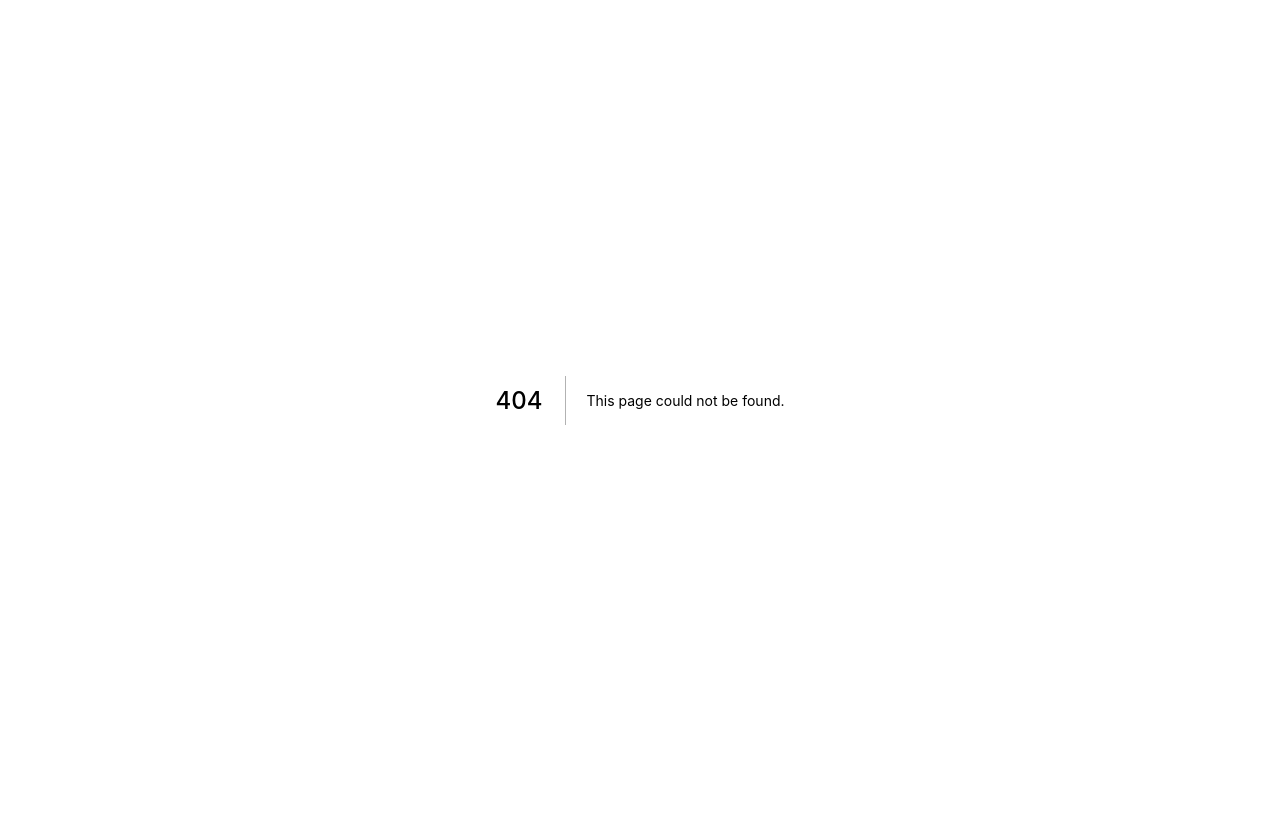
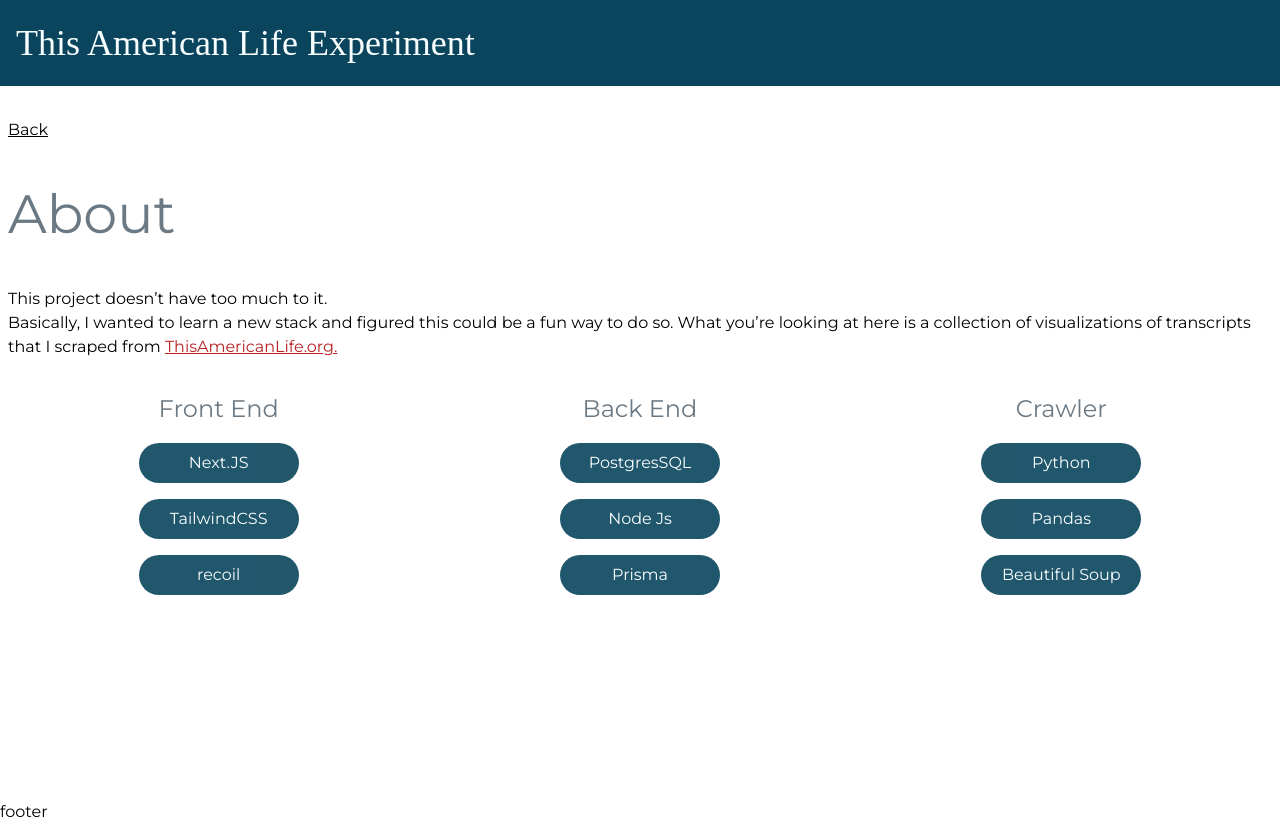
Before and after one commit to bencooper96/TAL-DataVis, a Next.js app: page /about in a window 1280 px wide. Before the commit this address had no page. Before the commit the page ends 800 px from the top, so only its background shows below. Built offline with nearby package versions, Linux system fonts and the light colour scheme.

Commit message:
added about page and fixed some bugs

```diff
--- a/components/Header.tsx
+++ /dev/null
@@ -1,17 +0,0 @@
-export const Header = () => {
-	return (
-		<div className="w-full bg-primary py-4 px-2 md:px-4 ">
-			<div className="mx-auto md:flex justify-between align-items-end">
-				<h1 className="text-xl font-serif text-white ">
-					This American Life Experiment
-				</h1>
-				<a
-					href="#"
-					className="text-sm underline font-sans text-white self-center"
-				>
-					What am I looking at?
-				</a>
-			</div>
-		</div>
-	);
-};
--- a/components/inputs/button.tsx
+++ b/components/inputs/button.tsx
@@ -2,17 +2,22 @@ interface ButtonProps {
 	onClick?: () => void;
 	color?: string;
 	children: React.ReactNode;
+	disabled?: boolean;
 }
 
 export const Button = ({
 	onClick,
 	color = "primary",
 	children,
+	disabled = false,
 }: ButtonProps) => {
 	return (
 		<button
 			onClick={onClick}
-			className={`bg-${color} px-4 py-2 rounded-md text-white font-medium w-min`}
+			disabled={disabled}
+			className={`bg-${color} ${
+				disabled ? "opacity-50" : ""
+			} px-4 py-2 rounded-md text-white font-medium`}
 		>
 			{children}
 		</button>
--- /dev/null
+++ b/components/page/Footer.tsx
@@ -0,0 +1,3 @@
+export const Footer = () => {
+	return <footer>footer</footer>;
+};
--- /dev/null
+++ b/components/page/Header.tsx
@@ -0,0 +1,24 @@
+import Link from "next/link";
+import { useRouter } from "next/router";
+
+export const Header = () => {
+	const router = useRouter();
+	return (
+		<div className="w-full bg-primary py-4 px-2 md:px-4 ">
+			<div className="mx-auto md:flex justify-between align-items-end">
+				<h1 className="text-xl font-serif text-white ">
+					This American Life Experiment
+				</h1>
+				{router.pathname == "/" ? (
+					<Link href="/about">
+						<a className="text-sm underline font-sans text-white self-center">
+							What am I looking at?
+						</a>
+					</Link>
+				) : (
+					<></>
+				)}
+			</div>
+		</div>
+	);
+};
--- /dev/null
+++ b/components/page/Main.tsx
@@ -0,0 +1,5 @@
+import React from "react";
+
+export const Main = ({ children }: { children: React.ReactNode }) => {
+	return <main className="min-h-screen">{children}</main>;
+};
--- /dev/null
+++ b/components/page/index.ts
@@ -0,0 +1,3 @@
+export { Footer } from "./Footer";
+export { Header } from "./Header";
+export { Main } from "./Main";
--- a/components/visualizations/RandomSentence.tsx
+++ b/components/visualizations/RandomSentence.tsx
@@ -1,16 +1,26 @@
 import { useEffect, useState } from "react";
 import { Button } from "../inputs";
-import { useRecoilState, useRecoilValue } from "recoil";
+import { useRecoilState } from "recoil";
 import { randomSentence as randomSentenceAtom } from "../../recoil/atoms";
+import { withRouter } from "next/router";
 
-export const RandomSentence = () => {
+const RandomSentence = ({ router }) => {
 	const [randomSentence, setRandomSentence] =
 		useRecoilState(randomSentenceAtom);
+	const [isLoading, setLoading] = useState<boolean>(false);
+
 	const getRandomSentence = async () => {
-		const url = `http://localhost:3000/api/randomSentence`;
-		const resp = await fetch(url);
-		const body = await resp.json();
-		setRandomSentence(body.text);
+		setLoading(true);
+		const url = `${process.env.ORIGIN}/api/randomSentence`;
+		try {
+			const resp = await fetch(url);
+			const body = await resp.json();
+			setRandomSentence(body.text);
+			setLoading(false);
+		} catch (err) {
+			setRandomSentence("Something went wrong. Please shuffle again");
+			setLoading(false);
+		}
 	};
 
 	useEffect(() => {
@@ -22,9 +32,13 @@ export const RandomSentence = () => {
 	}
 
 	return (
-		<div className="grid justify-items-end">
+		<div className="grid justify-items-end gap-4">
 			<span className="w-full font-serif text-lg">{randomSentence}</span>
-			<Button onClick={getNewSentence}>Shuffle</Button>
+			<Button onClick={getNewSentence} disabled={isLoading}>
+				Shuffle
+			</Button>
 		</div>
 	);
 };
+
+export default withRouter(RandomSentence);
--- /dev/null
+++ b/pages/about.tsx
@@ -0,0 +1,88 @@
+import type { NextPage } from "next";
+import Head from "next/head";
+import Link from "next/link";
+import { Header, Footer, Main } from "../components/page";
+
+const Home: NextPage = () => {
+	return (
+		<>
+			<Head>
+				<title>This American Life</title>
+				<meta name="description" content="About this experiment" />
+				<link rel="icon" href="/favicon.ico" />
+			</Head>
+
+			<Main>
+				<Header />
+				<div className="container px-2 mx-auto py-8 flex flex-col gap-8">
+					<Link href="/">
+						<a className="underline">Back</a>
+					</Link>
+					<h1 className="text-2xl text-gray">About</h1>
+
+					<p>
+						This project doesn’t have too much to it.
+						<br /> Basically, I wanted to learn a new stack and figured this
+						could be a fun way to do so. What you’re looking at here is a
+						collection of visualizations of transcripts that I scraped from{" "}
+						<a
+							href="https://www.thisamericanlife.org/"
+							target="_blank"
+							rel="noopener noreferrer"
+							className="underline text-secondary"
+						>
+							ThisAmericanLife.org.
+						</a>
+					</p>
+					<div className="grid grid-cols-1 sm:grid-cols-3 text-center">
+						<div className="w-full">
+							<h3 className="text-lg text-gray">Front End</h3>
+							<TechnologyTile name="Next.JS" link="https://nextjs.org/" />
+							<TechnologyTile
+								name="TailwindCSS"
+								link="https://tailwindcss.com/"
+							/>
+							<TechnologyTile name="recoil" link="https://recoiljs.org/" />
+						</div>
+						<div className="w-full">
+							<h3 className="text-lg text-gray">Back End</h3>
+							<TechnologyTile
+								name="PostgresSQL"
+								link="https://www.postgresql.org/"
+							/>
+							<TechnologyTile name="Node Js" link="https://nodejs.org/en/" />
+							<TechnologyTile name="Prisma" link="https://www.prisma.io/" />
+						</div>
+						<div className="w-full">
+							<h3 className="text-lg text-gray">Crawler</h3>
+							<TechnologyTile name="Python" link="https://www.python.org/" />
+							<TechnologyTile name="Pandas" link="https://pandas.pydata.org/" />
+							<TechnologyTile
+								name="Beautiful Soup"
+								link="https://www.crummy.com/software/BeautifulSoup/"
+							/>
+						</div>
+					</div>
+				</div>
+			</Main>
+
+			<Footer />
+		</>
+	);
+};
+
+export default Home;
+
+const TechnologyTile = ({ name, link }: { name: string; link?: string }) => {
+	return (
+		<a href={link}>
+			<div
+				className={`bg-primary text-white p-2 mx-auto rounded-full my-4 w-40 text-center ${
+					link && "hover:opacity-100"
+				} opacity-90`}
+			>
+				{name}
+			</div>
+		</a>
+	);
+};
--- a/pages/api/randomSentence.ts
+++ b/pages/api/randomSentence.ts
@@ -1,4 +1,3 @@
-import { episode_transcripts_03_23_2022_15_40_26 } from "@prisma/client";
 import type { NextApiRequest, NextApiResponse } from "next";
 import { prisma } from "../../lib/prisma";
 
--- a/pages/index.tsx
+++ b/pages/index.tsx
@@ -1,12 +1,12 @@
 import type { NextPage } from "next";
 import Head from "next/head";
-import { Header } from "../components/Header";
+import { Header, Footer, Main } from "../components/page";
 import { VisContainer } from "../components/VisualizationContainer";
-import { RandomSentence } from "../components/visualizations/RandomSentence";
+import RandomSentence from "../components/visualizations/RandomSentence";
 
 const Home: NextPage = () => {
 	return (
-		<div>
+		<>
 			<Head>
 				<title>This American Life</title>
 				<meta
@@ -16,17 +16,17 @@ const Home: NextPage = () => {
 				<link rel="icon" href="/favicon.ico" />
 			</Head>
 
-			<main className="">
+			<Main>
 				<Header />
 				<div className="container px-2 mx-auto py-8 flex flex-col gap-8">
 					<VisContainer label="Random Sentence">
 						<RandomSentence />
 					</VisContainer>
 				</div>
-			</main>
+			</Main>
 
-			<footer></footer>
-		</div>
+			<Footer />
+		</>
 	);
 };
 
```
